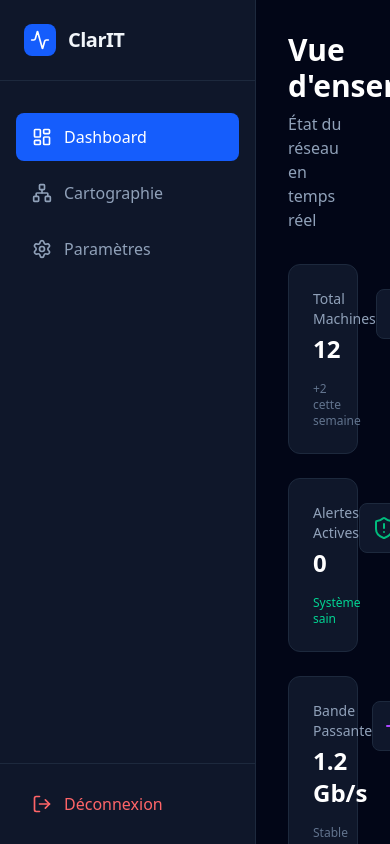
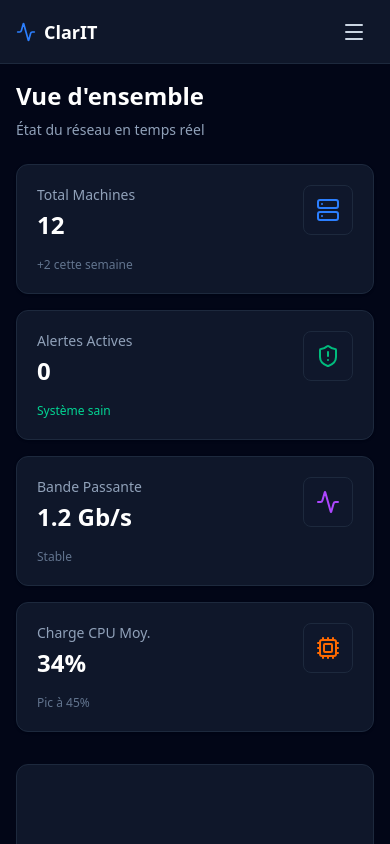
Before and after one commit to Paulpilif/ClarIT, a React (Vite) app in the folder web/: page /dashboard in a window 390 px wide. Built offline with nearby package versions, Linux system fonts and the light colour scheme; sample sign-in values are in the browser's storage; the HTML template or start-up script is replaced by a standard one.

Commit message:
ajout responsiveness v1

```diff
--- a/web/src/Components/Layout.tsx
+++ b/web/src/Components/Layout.tsx
@@ -1,39 +1,84 @@
+import { useState } from 'react';
 import { Outlet, NavLink } from 'react-router-dom';
-import { LayoutDashboard, Network, Settings, Activity, LogOut } from 'lucide-react';
+import { LayoutDashboard, Network, Settings, Activity, LogOut, Menu, X } from 'lucide-react';
 
-// Ajoute l'interface pour TypeScript
+// Interface pour TypeScript
 interface LayoutProps {
   onLogout: () => void;
 }
 
+export default function Layout({ onLogout }: LayoutProps) {
+  // État pour gérer l'ouverture/fermeture du menu sur mobile
+  const [isMobileMenuOpen, setIsMobileMenuOpen] = useState(false);
 
-export default function Layout({ onLogout }: LayoutProps) {
+  // Fonction pour fermer le menu quand on clique sur un lien (UX fluide)
+  const closeMobileMenu = () => setIsMobileMenuOpen(false);
+
   return (
     <div className="flex h-screen bg-[#020617] text-white font-sans overflow-hidden">
-      <aside className="w-64 bg-[#0f172a] border-r border-slate-800 flex flex-col">
-        <div className="p-6 flex items-center gap-3 border-b border-slate-800">
+
+      {/* --- 1. HEADER MOBILE (Visible uniquement sur mobile 'md:hidden') --- */}
+      <div className="md:hidden fixed top-0 left-0 right-0 h-16 bg-[#0f172a] border-b border-slate-800 flex items-center justify-between px-4 z-50">
+        <div className="flex items-center gap-2">
+          <Activity size={20} className="text-blue-500" />
+          <span className="font-bold text-lg">ClarIT</span>
+        </div>
+        {/* Bouton Hamburger / Croix */}
+        <button
+          onClick={() => setIsMobileMenuOpen(!isMobileMenuOpen)}
+          className="p-2 text-slate-300 hover:text-white transition-colors"
+        >
+          {isMobileMenuOpen ? <X size={24} /> : <Menu size={24} />}
+        </button>
+      </div>
+
+      {/* --- 2. SIDEBAR RESPONSIVE --- */}
+      <aside className={`
+        fixed inset-y-0 left-0 z-40 w-64 bg-[#0f172a] border-r border-slate-800 flex flex-col
+        transition-transform duration-300 ease-in-out
+        ${isMobileMenuOpen ? 'translate-x-0' : '-translate-x-full'} /* Mobile : caché/visible selon l'état */
+        md:translate-x-0 md:static /* PC : Toujours visible et statique */
+      `}>
+
+        {/* Logo (Caché sur mobile car déjà dans le header du haut) */}
+        <div className="hidden md:flex p-6 items-center gap-3 border-b border-slate-800">
           <div className="w-8 h-8 bg-blue-600 rounded-lg flex items-center justify-center">
             <Activity size={20} className="text-white" />
           </div>
           <span className="font-bold text-xl tracking-tight text-slate-100">ClarIT</span>
         </div>
 
-        <nav className="flex-1 p-4 space-y-2 mt-4">
-          <NavLink to="/dashboard" className={({ isActive }) => `flex items-center gap-3 px-4 py-3 rounded-lg transition-all ${isActive ? 'bg-blue-600 text-white' : 'text-slate-400 hover:bg-slate-800'}`}>
+        {/* Navigation */}
+        <nav className="flex-1 p-4 space-y-2 mt-16 md:mt-4">
+          <NavLink
+            to="/dashboard"
+            onClick={closeMobileMenu} // Ferme le menu au clic
+            className={({ isActive }) => `flex items-center gap-3 px-4 py-3 rounded-lg transition-all ${isActive ? 'bg-blue-600 text-white' : 'text-slate-400 hover:bg-slate-800'}`}
+          >
             <LayoutDashboard size={20} />
             <span>Dashboard</span>
           </NavLink>
-          <NavLink to="/map" className={({ isActive }) => `flex items-center gap-3 px-4 py-3 rounded-lg transition-all ${isActive ? 'bg-blue-600 text-white' : 'text-slate-400 hover:bg-slate-800'}`}>
+
+          <NavLink
+            to="/map"
+            onClick={closeMobileMenu}
+            className={({ isActive }) => `flex items-center gap-3 px-4 py-3 rounded-lg transition-all ${isActive ? 'bg-blue-600 text-white' : 'text-slate-400 hover:bg-slate-800'}`}
+          >
             <Network size={20} />
             <span>Cartographie</span>
           </NavLink>
-          <NavLink to="/settings" className={({ isActive }) => `flex items-center gap-3 px-4 py-3 rounded-lg transition-all ${isActive ? 'bg-blue-600 text-white' : 'text-slate-400 hover:bg-slate-800'}`}>
+
+          <NavLink
+            to="/settings"
+            onClick={closeMobileMenu}
+            className={({ isActive }) => `flex items-center gap-3 px-4 py-3 rounded-lg transition-all ${isActive ? 'bg-blue-600 text-white' : 'text-slate-400 hover:bg-slate-800'}`}
+          >
             <Settings size={20} />
             <span>Paramètres</span>
           </NavLink>
         </nav>
 
-        {/* Bouton de déconnexion tout en bas */}
+        {/* Bouton de déconnexion */}
         <div className="p-4 border-t border-slate-800">
           <button
             onClick={onLogout}
@@ -45,7 +90,17 @@ export default function Layout({ onLogout }: LayoutProps) {
         </div>
       </aside>
 
-      <main className="flex-1 overflow-auto bg-[#020617] relative">
+      {/* --- 3. OVERLAY (Fond noir quand le menu est ouvert sur mobile) --- */}
+      {isMobileMenuOpen && (
+        <div
+          className="fixed inset-0 bg-black/50 z-30 md:hidden backdrop-blur-sm"
+          onClick={closeMobileMenu}
+        />
+      )}
+
+      {/* --- CONTENU PRINCIPAL --- */}
+      {/* pt-16 sur mobile pour ne pas être caché par le header */}
+      <main className="flex-1 overflow-auto bg-[#020617] relative pt-16 md:pt-0">
         <Outlet />
       </main>
     </div>
--- a/web/src/Pages/DashboardPage.tsx
+++ b/web/src/Pages/DashboardPage.tsx
@@ -2,14 +2,26 @@ import { Server, ShieldAlert, Activity, Cpu } from 'lucide-react';
 
 export default function DashboardPage() {
   return (
-    <div className="p-8 max-w-7xl mx-auto">
-      <header className="mb-8">
-        <h1 className="text-3xl font-bold text-white mb-2">Vue d'ensemble</h1>
-        <p className="text-slate-400">État du réseau en temps réel</p>
+    // CHANGEMENT 1 : p-4 sur mobile, md:p-8 sur PC.
+    // Cela évite que le contenu soit trop compressé sur petit écran.
+    <div className="p-4 md:p-8 max-w-7xl mx-auto">
+
+      <header className="mb-6 md:mb-8">
+        {/* CHANGEMENT 2 : Taille du texte adaptative (2xl sur mobile, 3xl sur PC) */}
+        <h1 className="text-2xl md:text-3xl font-bold text-white mb-2">
+          Vue d'ensemble
+        </h1>
+        <p className="text-slate-400 text-sm md:text-base">
+          État du réseau en temps réel
+        </p>
       </header>
 
-      {/* Cartes de Stats (Widgets) */}
-      <div className="grid grid-cols-1 md:grid-cols-2 lg:grid-cols-4 gap-6 mb-8">
+      {/* Cartes de Stats (Widgets)
+         - grid-cols-1 : 1 carte par ligne sur Mobile
+         - md:grid-cols-2 : 2 cartes par ligne sur Tablette
+         - lg:grid-cols-4 : 4 cartes par ligne sur PC
+      */}
+      <div className="grid grid-cols-1 md:grid-cols-2 lg:grid-cols-4 gap-4 md:gap-6 mb-8">
         <StatCard
           title="Total Machines"
           value="12"
@@ -37,28 +49,37 @@ export default function DashboardPage() {
         />
       </div>
 
-      {/* Zone de contenu secondaire (ex: logs récents) */}
-      <div className="bg-[#0f172a] rounded-xl border border-slate-800 p-6 h-96 flex items-center justify-center text-slate-500">
-        Graphique d'activité réseau (À venir...)
+      {/* Zone Graphique */}
+      <div className="bg-[#0f172a] rounded-xl border border-slate-800 p-4 md:p-6 h-96 flex flex-col items-center justify-center text-slate-500 relative overflow-hidden group">
+
+        {/* Un petit effet visuel pour simuler un graphique responsive */}
+        <div className="flex items-end gap-2 h-32 mb-4 opacity-50">
+           {[40, 70, 45, 90, 60, 80, 50].map((h, i) => (
+             <div key={i} className="w-4 md:w-8 bg-blue-600/20 rounded-t-sm transition-all duration-500 group-hover:bg-blue-600/40" style={{ height: `${h}%` }}></div>
+           ))}
+        </div>
+
+        <p>Graphique d'activité réseau (À venir...)</p>
       </div>
     </div>
   );
 }
 
-// Petit composant interne pour les cartes
+// Composant interne StatCard
+// J'ai ajouté 'min-w-0' pour éviter que le texte ne déborde sur les très petits écrans
 function StatCard({ title, value, icon, trend, isGood }: any) {
   return (
-    <div className="bg-[#0f172a] p-6 rounded-xl border border-slate-800 hover:border-slate-700 transition-colors">
+    <div className="bg-[#0f172a] p-5 md:p-6 rounded-xl border border-slate-800 hover:border-slate-700 transition-colors shadow-sm">
       <div className="flex justify-between items-start mb-4">
-        <div>
-          <p className="text-slate-400 text-sm font-medium mb-1">{title}</p>
+        <div className="min-w-0">
+          <p className="text-slate-400 text-sm font-medium mb-1 truncate">{title}</p>
           <h3 className="text-2xl font-bold text-white">{value}</h3>
         </div>
-        <div className="p-3 bg-slate-900 rounded-lg border border-slate-800">
+        <div className="p-3 bg-slate-900 rounded-lg border border-slate-800 shrink-0">
           {icon}
         </div>
       </div>
-      <p className={`text-xs ${isGood ? 'text-emerald-400' : 'text-slate-500'}`}>
+      <p className={`text-xs ${isGood ? 'text-emerald-400' : 'text-slate-500'} flex items-center gap-1`}>
         {trend}
       </p>
     </div>
--- a/web/src/Pages/SettingsPage.tsx
+++ b/web/src/Pages/SettingsPage.tsx
@@ -2,15 +2,11 @@ import { useState, useEffect } from 'react';
 import { UserPlus, Users, Trash2, Save } from 'lucide-react';
 
 export default function SettingsPage() {
-  // États pour le formulaire
   const [newUser, setNewUser] = useState('');
   const [newPass, setNewPass] = useState('');
-  const [feedback, setFeedback] = useState({ msg: '', type: '' }); // 'success' | 'error'
-
-  // État pour la liste des utilisateurs
+  const [feedback, setFeedback] = useState({ msg: '', type: '' });
   const [usersList, setUsersList] = useState<any[]>([]);
 
-  // Charger les utilisateurs au démarrage
   useEffect(() => {
     const stored = localStorage.getItem('clarit_users');
     if (stored) {
@@ -25,22 +21,15 @@ export default function SettingsPage() {
       return;
     }
 
-    // Création du nouvel objet user
     const userToAdd = { username: newUser, password: newPass, createdAt: new Date().toLocaleDateString() };
-
-    // Ajout à la liste
     const updatedList = [...usersList, userToAdd];
 
-    // Sauvegarde et mise à jour
     setUsersList(updatedList);
     localStorage.setItem('clarit_users', JSON.stringify(updatedList));
 
-    // Reset du formulaire
     setNewUser('');
     setNewPass('');
-    setFeedback({ msg: `Utilisateur ${newUser} créé avec succès !`, type: 'success' });
-
-    // Effacer le message après 3 sec
+    setFeedback({ msg: `Utilisateur ${newUser} créé !`, type: 'success' });
     setTimeout(() => setFeedback({ msg: '', type: '' }), 3000);
   };
 
@@ -51,16 +40,20 @@ export default function SettingsPage() {
   };
 
   return (
-    <div className="p-8 max-w-4xl mx-auto text-white">
-      <header className="mb-8 border-b border-slate-800 pb-4">
-        <h1 className="text-3xl font-bold mb-2">Paramètres Administrateur</h1>
-        <p className="text-slate-400">Gestion des accès et de la configuration système</p>
+    // AJOUT : p-4 sur mobile, md:p-8 sur PC
+    <div className="p-4 md:p-8 max-w-4xl mx-auto text-white">
+
+      <header className="mb-6 md:mb-8 border-b border-slate-800 pb-4">
+        {/* AJOUT : Texte adaptatif (2xl -> 3xl) */}
+        <h1 className="text-2xl md:text-3xl font-bold mb-2">Paramètres Admin</h1>
+        <p className="text-slate-400 text-sm md:text-base">Gestion des accès et de la configuration</p>
       </header>
 
-      <div className="grid gap-8 md:grid-cols-2">
+      {/* Grid : 1 colonne mobile, 2 colonnes PC */}
+      <div className="grid gap-6 md:gap-8 grid-cols-1 md:grid-cols-2">
 
         {/* --- COLONNE 1 : Créer un utilisateur --- */}
-        <div className="bg-[#0f172a] p-6 rounded-xl border border-slate-800 h-fit">
+        <div className="bg-[#0f172a] p-5 md:p-6 rounded-xl border border-slate-800 h-fit">
           <div className="flex items-center gap-3 mb-6">
             <div className="p-2 bg-blue-600/20 rounded-lg text-blue-500">
               <UserPlus size={24} />
@@ -76,18 +69,18 @@ export default function SettingsPage() {
                 value={newUser}
                 onChange={(e) => setNewUser(e.target.value)}
                 className="w-full bg-[#1e293b] border border-slate-700 rounded-lg px-4 py-2 focus:ring-2 focus:ring-blue-500 outline-none transition-all"
-                placeholder="Ex: stagiaire_reseau"
+                placeholder="Ex: stagiaire"
               />
             </div>
 
             <div>
-              <label className="block text-sm font-medium text-slate-400 mb-1">Mot de passe temporaire</label>
+              <label className="block text-sm font-medium text-slate-400 mb-1">Mot de passe</label>
               <input
-                type="text" // Type text pour voir ce qu'on crée (c'est l'admin)
+                type="text"
                 value={newPass}
                 onChange={(e) => setNewPass(e.target.value)}
                 className="w-full bg-[#1e293b] border border-slate-700 rounded-lg px-4 py-2 focus:ring-2 focus:ring-blue-500 outline-none transition-all"
-                placeholder="Mot de passe"
+                placeholder="Secret123"
               />
             </div>
 
@@ -99,13 +92,13 @@ export default function SettingsPage() {
 
             <button type="submit" className="w-full bg-blue-600 hover:bg-blue-700 text-white font-medium py-2 rounded-lg flex items-center justify-center gap-2 transition-colors">
               <Save size={18} />
-              Enregistrer l'utilisateur
+              <span>Enregistrer</span>
             </button>
           </form>
         </div>
 
         {/* --- COLONNE 2 : Liste des utilisateurs --- */}
-        <div className="bg-[#0f172a] p-6 rounded-xl border border-slate-800">
+        <div className="bg-[#0f172a] p-5 md:p-6 rounded-xl border border-slate-800">
           <div className="flex items-center gap-3 mb-6">
             <div className="p-2 bg-purple-600/20 rounded-lg text-purple-500">
               <Users size={24} />
@@ -114,39 +107,39 @@ export default function SettingsPage() {
           </div>
 
           <div className="space-y-3">
-            {/* L'Admin Principal */}
+            {/* Admin Fixe */}
             <div className="flex items-center justify-between p-3 bg-slate-900/50 rounded-lg border border-slate-800/50">
               <div className="flex items-center gap-3">
-                <div className="w-8 h-8 rounded-full bg-blue-500 flex items-center justify-center text-xs font-bold">AD</div>
-                <div>
-                  <p className="font-medium">ClarIT (Admin)</p>
-                  <p className="text-xs text-slate-500">Accès Root</p>
+                <div className="w-8 h-8 rounded-full bg-blue-500 flex items-center justify-center text-xs font-bold shrink-0">AD</div>
+                <div className="min-w-0">
+                  <p className="font-medium truncate">ClarIT</p>
+                  <p className="text-xs text-slate-500">Root</p>
                 </div>
               </div>
-              <span className="text-xs bg-blue-900/30 text-blue-400 px-2 py-1 rounded">Système</span>
+              <span className="text-xs bg-blue-900/30 text-blue-400 px-2 py-1 rounded shrink-0">Admin</span>
             </div>
 
             {/* Liste dynamique */}
             {usersList.length === 0 && (
-              <p className="text-slate-500 text-sm italic text-center py-4">Aucun autre utilisateur créé.</p>
+              <p className="text-slate-500 text-sm italic text-center py-4">Aucun autre utilisateur.</p>
             )}
 
             {usersList.map((user, index) => (
               <div key={index} className="flex items-center justify-between p-3 bg-[#1e293b] rounded-lg border border-slate-700 group">
-                <div className="flex items-center gap-3">
-                  <div className="w-8 h-8 rounded-full bg-slate-700 flex items-center justify-center text-xs font-bold uppercase">
+                <div className="flex items-center gap-3 min-w-0">
+                  <div className="w-8 h-8 rounded-full bg-slate-700 flex items-center justify-center text-xs font-bold uppercase shrink-0">
                     {user.username.substring(0, 2)}
                   </div>
-                  <div>
-                    <p className="font-medium">{user.username}</p>
-                    <p className="text-xs text-slate-500">Créé le {user.createdAt}</p>
+                  <div className="min-w-0">
+                    <p className="font-medium truncate">{user.username}</p>
+                    <p className="text-xs text-slate-500">{user.createdAt}</p>
                   </div>
                 </div>
 
                 <button
                   onClick={() => handleDeleteUser(user.username)}
-                  className="text-slate-500 hover:text-red-400 p-2 rounded hover:bg-red-900/20 transition-colors"
-                  title="Supprimer l'accès"
+                  className="text-slate-500 hover:text-red-400 p-2 rounded hover:bg-red-900/20 transition-colors shrink-0"
+                  title="Supprimer"
                 >
                   <Trash2 size={18} />
                 </button>
```
Also changed, not shown: web/src/Pages/LoginPage.tsx (+14 -26 lines), web/src/Pages/MapPage.tsx (+21 -14 lines).
